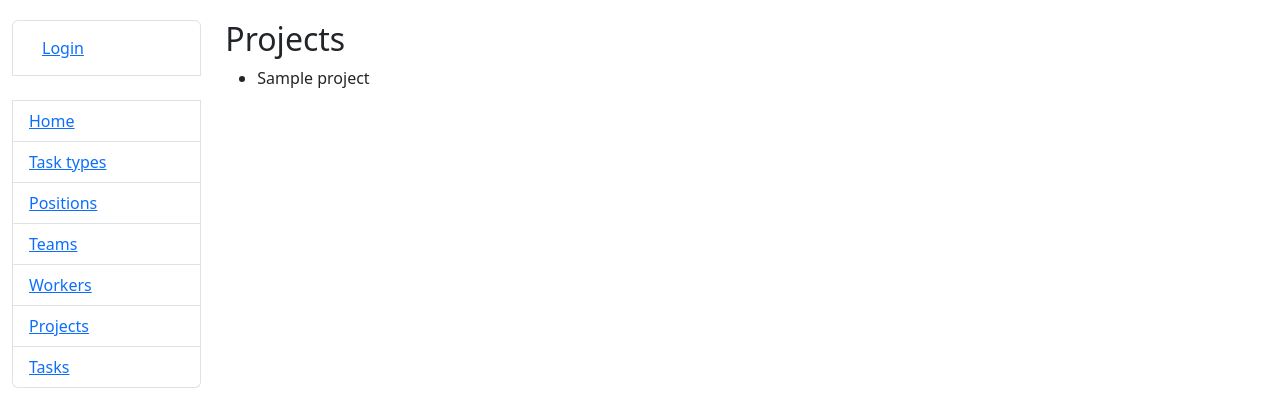
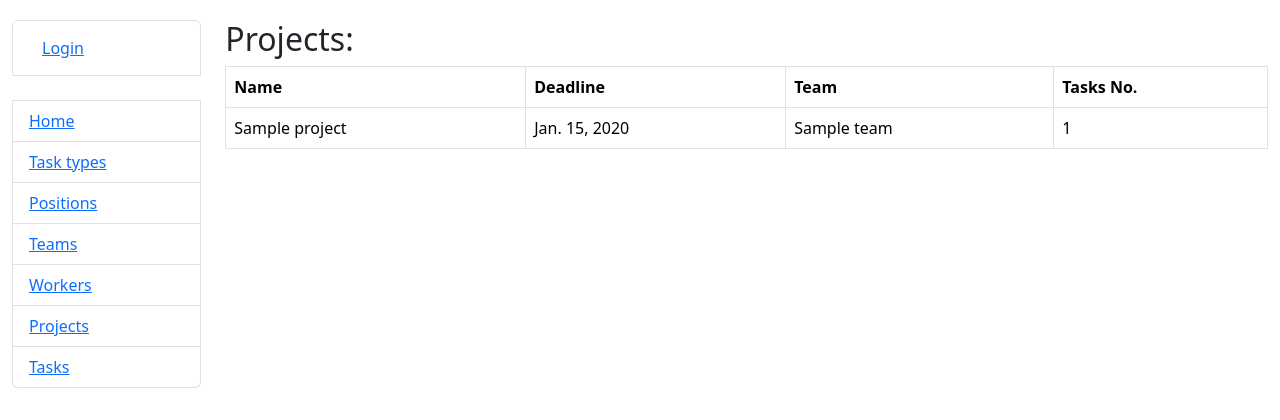
Before and after one commit to olek007/it_company_task_manager, a Django app: page /project/ in a window 1280 px wide. Shown: the top 420 px of the page. Run offline with Django 5.2, Linux system fonts and the light colour scheme; tables that the repository leaves empty hold one stand-in row (values such as "Sample post"); some libraries are stand-ins or nearby versions.

Commit message:
Add more information to project list view

```diff
--- a/templates/task_manager/project_list.html
+++ b/templates/task_manager/project_list.html
@@ -1,11 +1,35 @@
 {% extends "base.html" %}
 {% load crispy_forms_filters %}
 {% block content %}
-  <h2>Projects</h2>
-  <ul>
-    {% for project in object_list %}
-      <li>{{ project }}</li>
-    {% endfor %}
-  </ul>
+  <h2>Projects:</h2>
 
+  <table class="table table-bordered table-hover">
+    <thead>
+      <tr>
+        <th scope="col">Name</th>
+        <th scope="col">Deadline</th>
+        <th scope="col">Team</th>
+        <th scope="col">Tasks No.</th>
+      </tr>
+    </thead>
+      {% for project in object_list %}
+      <tr>
+          <td>{{ project.name }}</td>
+
+          {% if project.deadline %}
+            <td>{{ project.deadline }}</td>
+          {% else %}
+            <td>-</td>
+          {% endif %}
+
+          {% if project.team %}
+            <td>{{ project.team }}</td>
+          {% else %}
+            <td>-</td>
+          {% endif %}
+
+          <td>{{ project.tasks.count }}</td>
+      </tr>
+      {% endfor %}
+    </table>
 {% endblock %}
```
